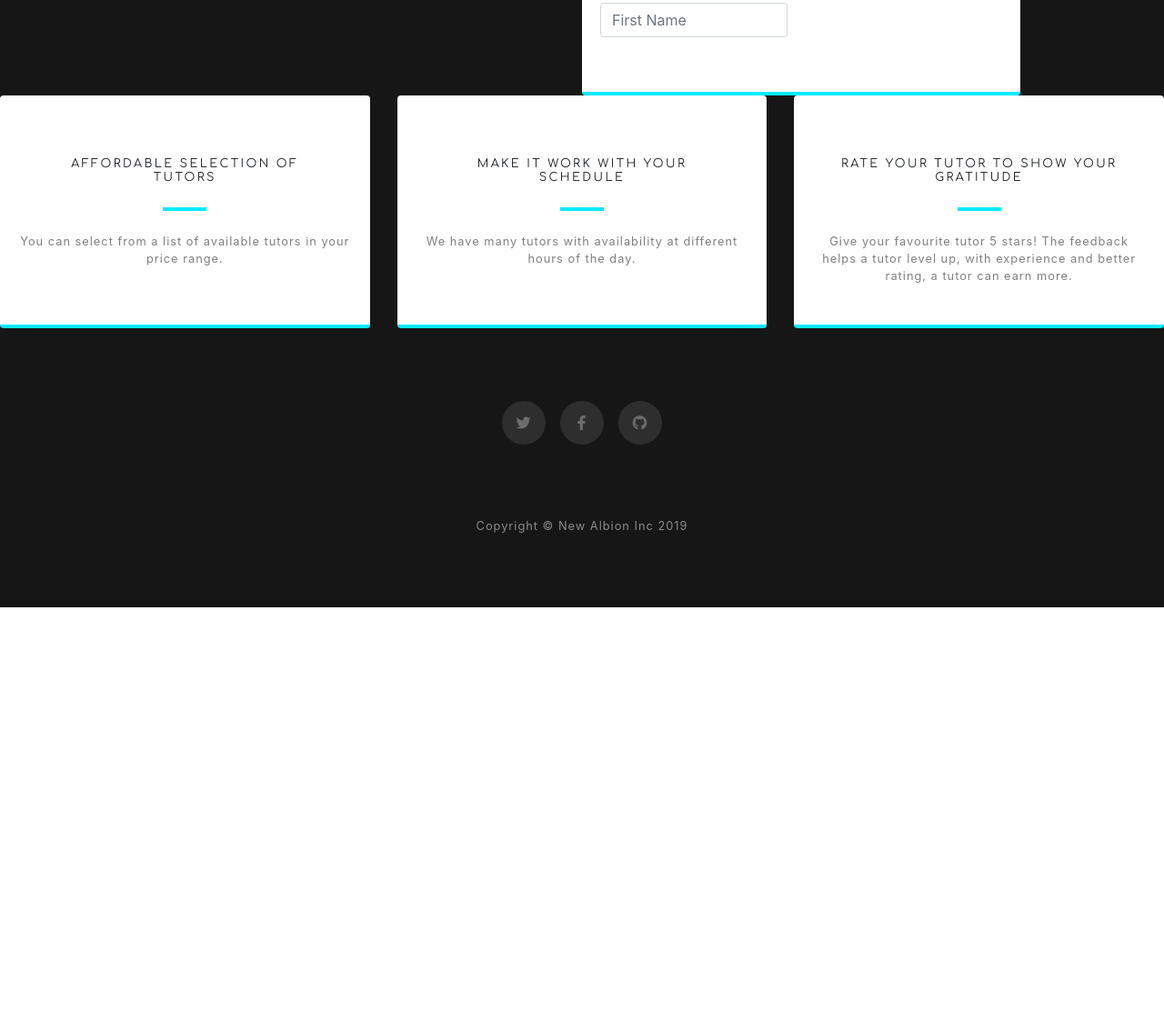
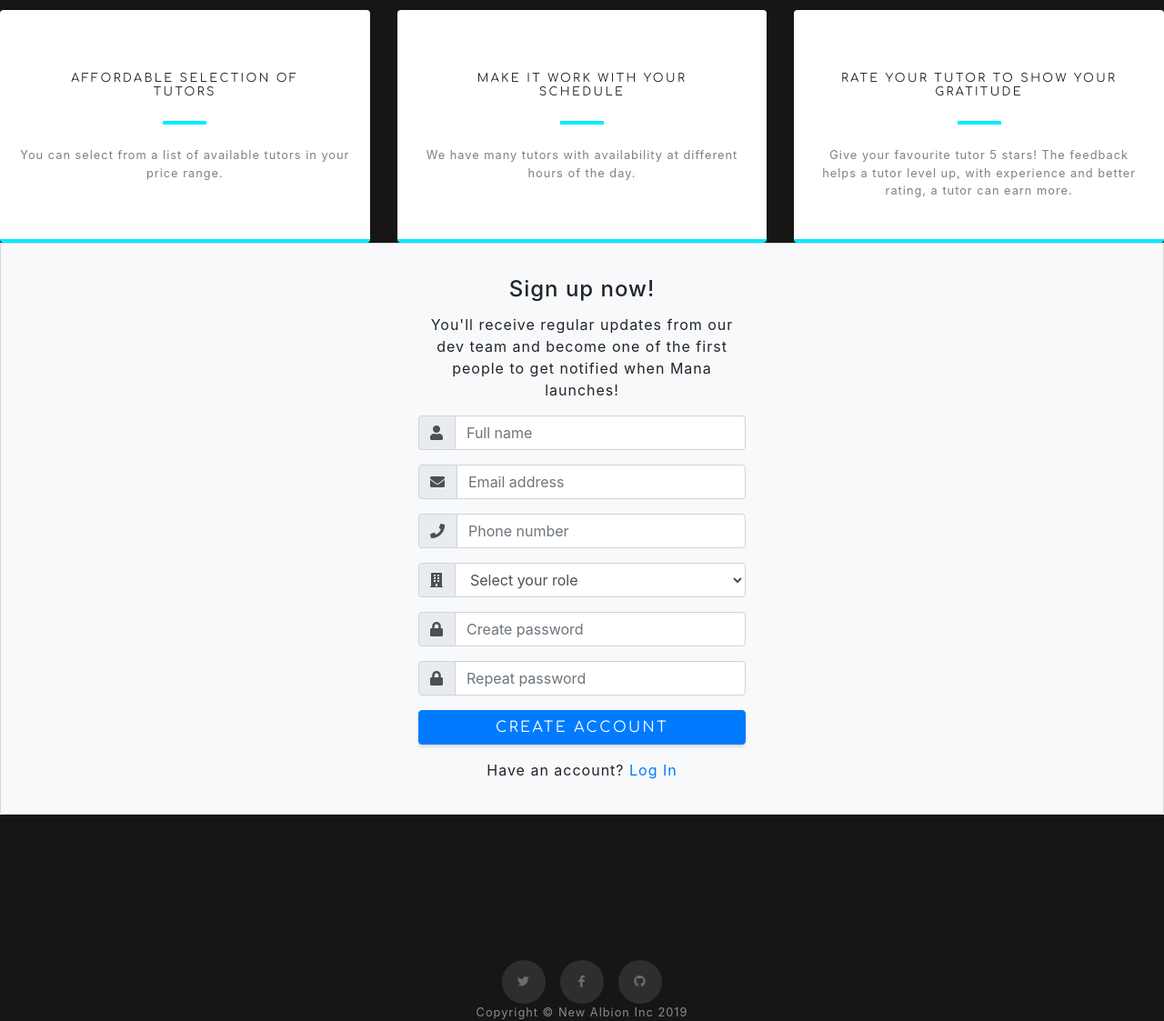
Before and after one commit to NewAlbionInc/mana, a website with bundled scripts: page student.html in a window 1280 px wide. Shown: the part 266-1389 px from the top of the page at 91% size. Before the commit the page ends 934 px from the top, so only its background shows below. Built offline with nearby package versions, Linux system fonts and the light colour scheme.

Commit message:
Fixed sign-up section and changed text.

```diff
--- a/student.html
+++ b/student.html
@@ -31,7 +31,7 @@
 
 </head>
 
-<!-- Signup Box -->
+
 <body id="page-top">
 
   <!-- Navigation -->
@@ -50,9 +50,10 @@
 
     <div class="container-fluid">
       <h3 class="text-white mb-5 text-center">For Students</h3>
+      <h3 class="text-white mb-5 text-center">Mana helps give you near-instant access to hundreds of top-notch tutors right on campus. </h3>
 
-      <!--Text blurb and signup form -->
-      <div class="container">
+      <!--Text blurb and signup form -->           <!--I EDITED THIS OUT BECAUSE IT LOOKS BAD AND WE CAN PUT THE FORM AT THE BOTTOM - PHIL-->
+      <!--<div class="container">
       <div class="row">
       <div class="col-6">
       <h3 class="text-white mb-5 text-center">Sign up now and get lightning-fast tutoring services. Spend as little as $ for 1 hour of tutoring.</h3>
@@ -80,7 +81,7 @@
             </div>
         </div>
       </div>
-      </div>
+      </div>-->
       </div>
 
       <div class="row">
@@ -119,6 +120,79 @@
             </div>
 
     </div>
+  </section>
+</body>
+
+<!-- Signup Box -->
+<body id="page-top">
+    <!-- Navigation -->
+    <nav class="navbar navbar-expand-lg navbar-light fixed-top" id="mainNav">
+        <div class="container">
+          <a class="navbar-brand js-scroll-trigger" href="index.html">Mana</a>
+          <button class="navbar-toggler navbar-toggler-right" type="button" data-toggle="collapse" data-target="#navbarResponsive" aria-controls="navbarResponsive" aria-expanded="false" aria-label="Toggle navigation">
+            Menu
+            <i class="fas fa-bars"></i>
+          </button>
+        </div>
+      </nav>
+    <div class="card bg-light">
+            <article class="card-body mx-auto" style="max-width: 400px;">
+                <h4 class="card-title mt-3 text-center">Sign up now!</h4>
+                <p class="text-center">You'll receive regular updates from our dev team and become one of the first people to get notified when Mana launches!</p>
+                <form>
+                <div class="form-group input-group">
+                    <div class="input-group-prepend">
+                        <span class="input-group-text"> <i class="fa fa-user"></i> </span>
+                     </div>
+                    <input name="" class="form-control" placeholder="Full name" type="text">
+                </div> <!-- form-group// -->
+                <div class="form-group input-group">
+                    <div class="input-group-prepend">
+                        <span class="input-group-text"> <i class="fa fa-envelope"></i> </span>
+                     </div>
+                    <input name="" class="form-control" placeholder="Email address" type="email">
+                </div> <!-- form-group// -->
+                <div class="form-group input-group">
+                    <div class="input-group-prepend">
+                        <span class="input-group-text"> <i class="fa fa-phone"></i> </span>
+                    </div>
+                    <input name="" class="form-control" placeholder="Phone number" type="text">
+                </div> <!-- form-group// -->
+                <div class="form-group input-group">
+                    <div class="input-group-prepend">
+                        <span class="input-group-text"> <i class="fa fa-building"></i> </span>
+                    </div>
+                    <select class="form-control">
+                        <option selected=""> Select your role</option>
+                        <option>Student</option>
+                        <option>Tutor</option>
+                        <option>Faculty</option>
+                        <option>Other</option>
+                    </select>
+                </div> <!-- form-group end.// -->
+                <div class="form-group input-group">
+                    <div class="input-group-prepend">
+                        <span class="input-group-text"> <i class="fa fa-lock"></i> </span>
+                    </div>
+                    <input class="form-control" placeholder="Create password" type="password">
+                </div> <!-- form-group// -->
+                <div class="form-group input-group">
+                    <div class="input-group-prepend">
+                        <span class="input-group-text"> <i class="fa fa-lock"></i> </span>
+                    </div>
+                    <input class="form-control" placeholder="Repeat password" type="password">
+                </div> <!-- form-group// -->
+                <div class="form-group">
+                    <button type="submit" class="btn btn-primary btn-block"> Create Account  </button>
+                </div> <!-- form-group// -->
+                <p class="text-center">Have an account? <a href="">Log In</a> </p>
+            </form>
+            </article>
+            </div> <!-- card.// -->
+
+
+    <!-- Footer -->
+    <footer class="bg-black small text-center text-white-50 contact-section">
 
       <!--Icon thingies-->
       <div class="social d-flex justify-content-center">
@@ -133,10 +207,6 @@
           </a>
       </div>
 
-    </section>
-
-    <!-- Footer -->
-    <footer class="bg-black small text-center text-white-50">
         <div class="container">
         Copyright &copy; New Albion Inc 2019
         </div>
```
Lines whose indentation alone changed are shown as unchanged.
